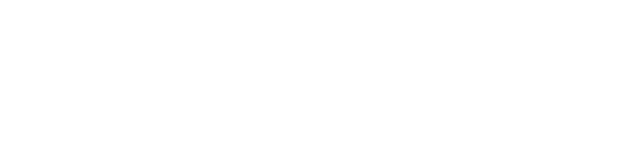
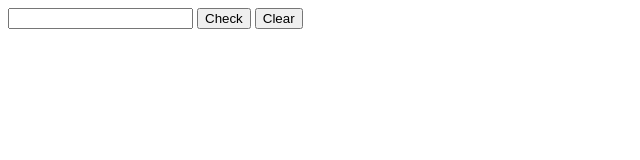
Before and after one commit to johnatanf/freecodecamp-us-telephone-validator, a plain HTML site: page index.html in a window 1280 px wide. Shown: the whole page, without its empty margins (0-640 px from the left). Drawn offline with Linux system fonts and the light colour scheme.

Commit message:
add basic html structure

```diff
--- a/index.html
+++ b/index.html
@@ -7,6 +7,10 @@
     <title>US Telephone Number Validator</title>
 </head>
 <body>
+    <input id="user-input" type="text">
+    <button id="check-btn">Check</button>
+    <button id="clear-btn">Clear</button>
+    <div id="results-div"></div>
     <script src="./script.js"></script>
 </body>
 </html>
```
